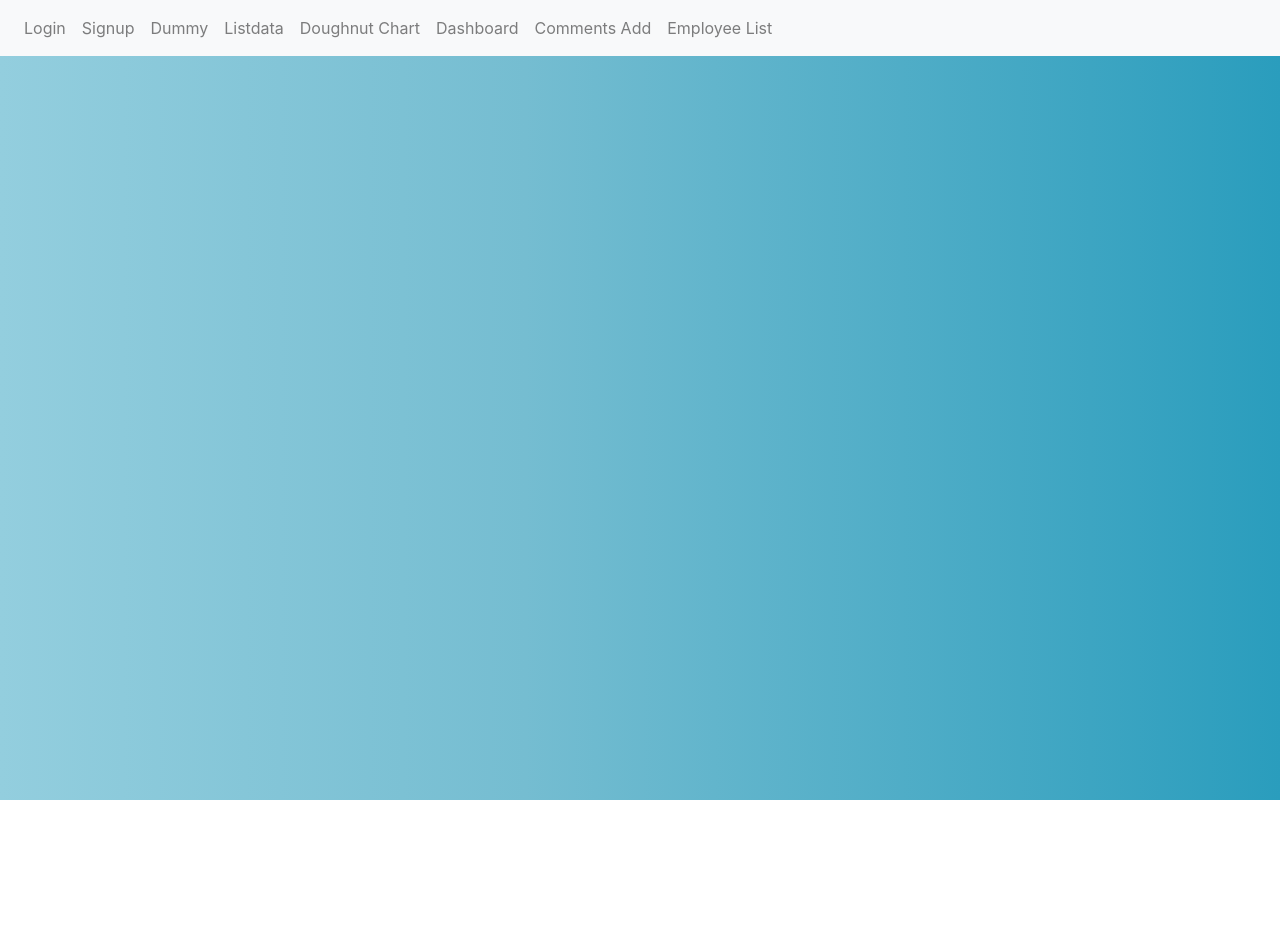
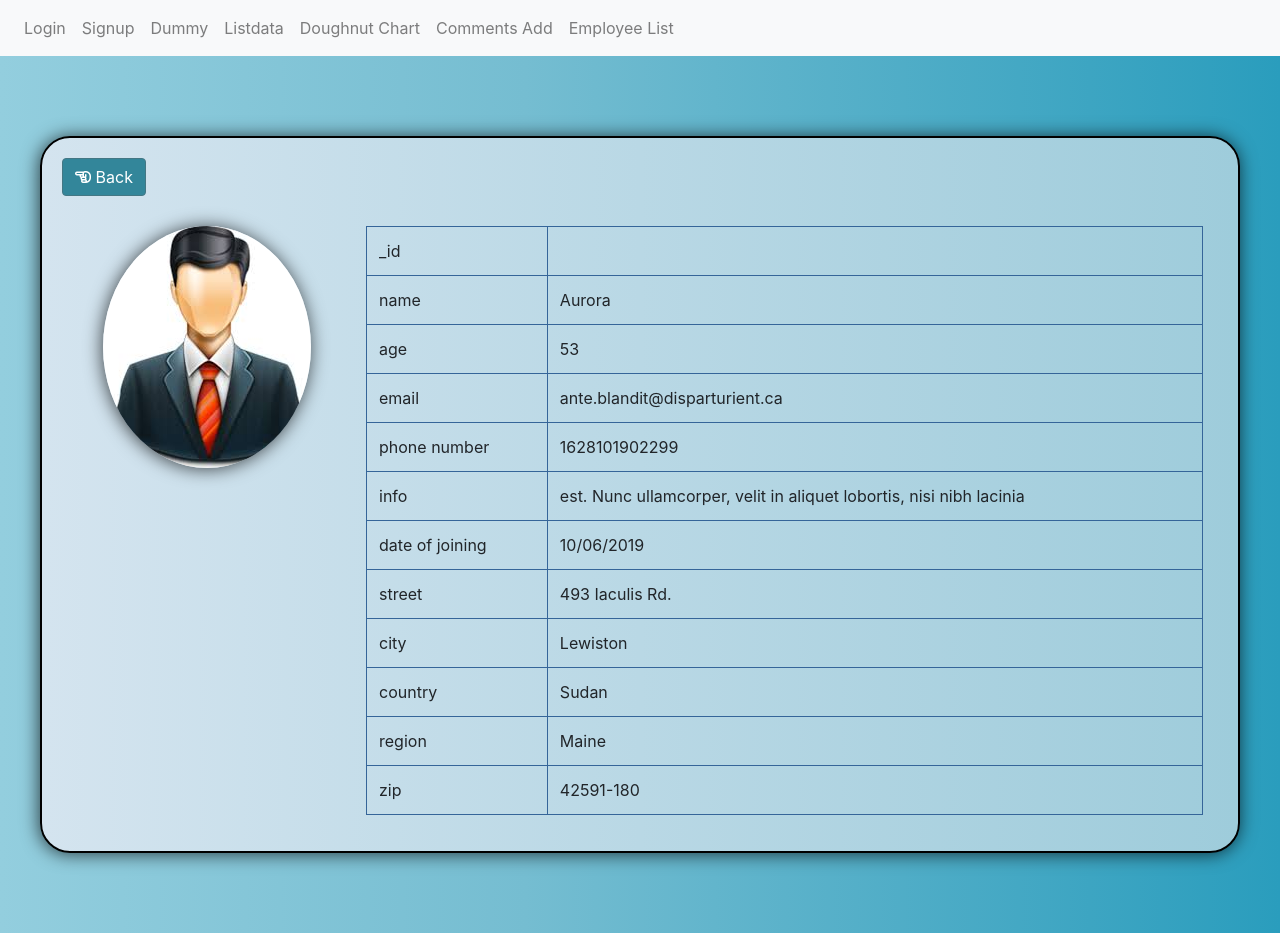
Before and after one commit to manikandanthangam/sample, a React (Create React App) app: page /EmployeeDetails in a window 1280 px wide. Before the commit the page ends 800 px from the top, so only its background shows below. Built offline with nearby package versions, Linux system fonts and the light colour scheme.

Commit message:
list and detail view design

```diff
--- a/src/App.css
+++ b/src/App.css
@@ -20,3 +20,17 @@
 .App-link {
   color: #09d3ac;
 }
+
+.btn-primary {
+  background-color: #33869a !important;
+  border-color: #447784 !important;
+}
+.btn-primary:hover {
+  background-color: #10404c !important;
+}
+.btn-normal {
+  background-color:green !important;
+}
+.btn-active {
+  background-color: red !important;
+}
--- a/src/components/employee/employee.css
+++ b/src/components/employee/employee.css
@@ -1,4 +1,4 @@
-#ListContainer {
+#ListContainer, #ListViewContainer, .profileview-row {
     margin-top: 10%;
     margin-top: 10vh;
     padding: 20px;
@@ -21,7 +21,13 @@
     -moz-box-shadow: -1px 1px 18px 0px rgba(0, 0, 0, 0.7);
     box-shadow: -1px 1px 18px 0px rgba(0, 0, 0, 0.7);
 }
-
+#ListViewContainer, .profileview-container, .profileview-row {
+    max-width:98%;
+    max-height:100%;
+    margin-left:auto;
+    margin-right:auto;
+    margin-bottom:10vh;
+}
 body {
     background: rgba(147, 206, 222, 1);
     background: -moz-linear-gradient(left, rgba(147, 206, 222, 1) 0%, rgba(117, 189, 209, 1) 41%, rgba(42, 157, 189, 1) 100%);
@@ -36,7 +42,59 @@ body {
 .tablelist, .tablelist th, .tablelist td {
     border: solid #356599 1px;
 }
-
 .tablelist thead th {
     border-bottom: solid #356599 2px;
 }
+.employeetable {
+    display:none;
+}
+.profile-content {
+    border: 1px solid #356599;
+    border-radius: 30px 30px 30px 30px;
+    -moz-border-radius: 30px 30px 30px 30px;
+    -webkit-border-radius: 30px 30px 30px 30px;
+    -webkit-box-shadow: -1px 1px 18px 0px rgba(0, 0, 0, 0.7);
+    -moz-box-shadow: -1px 1px 18px 0px rgba(0, 0, 0, 0.7);
+    box-shadow: -1px 1px 18px 0px rgba(0, 0, 0, 0.7);
+    margin-bottom:20px;
+}
+.profile-data {
+    text-align:center;
+    margin-top:10px;
+    margin-bottom:10px;
+}
+.profile-img > img {
+    /* max-width:40%; */
+    border-radius: 30px 30px 30px 30px;
+    -moz-border-radius: 30px 30px 30px 30px;
+    -webkit-border-radius: 30px 30px 30px 30px;
+    border: 0px solid #000000;
+    -webkit-box-shadow: -1px 1px 18px 0px rgba(0, 0, 0, 0.7);
+    -moz-box-shadow: -1px 1px 18px 0px rgba(0, 0, 0, 0.7);
+    box-shadow: -1px 1px 18px 0px rgba(0, 0, 0, 0.7);
+}
+.profileview-img {
+    text-align:center;
+    margin-bottom:20px;
+}
+.profileview-img > img {
+    /* max-width:50%; */
+    margin-left:auto;
+    margin-right:auto;
+    text-align:center;
+    border-radius: 50% 50% 50% 50%;
+    -moz-border-radius: 50% 50% 50% 50%;
+    -webkit-border-radius: 50% 50% 50% 50%;
+    border: 0px solid #000000;
+    -webkit-box-shadow: -1px 1px 18px 0px rgba(0, 0, 0, 0.7);
+    -moz-box-shadow: -1px 1px 18px 0px rgba(0, 0, 0, 0.7);
+    box-shadow: -1px 1px 18px 0px rgba(0, 0, 0, 0.7);
+}
+.profile-view > Link {
+    margin-top:0px;
+}
+.profileview-backlink {
+    clear:both;
+    width:100%;
+    margin-bottom:30px;
+}
--- /dev/null
+++ b/src/components/employee/employee_details.jsx
@@ -0,0 +1,56 @@
+import React, { Component } from 'react';
+import './employee.css';
+import {Link} from 'react-router-dom';
+
+class EmployeeDetails extends Component {
+    render() {
+        let employeeResultData = [{
+            "name": "Aurora",
+            "age": 53,
+            "email": "ante.blandit@disparturient.ca",
+            "date of joining": "10/06/2019",
+            "phone number": "1628101902299",
+            "street": "493 Iaculis Rd.",
+            "city": "Lewiston",
+            "zip": "42591-180",
+            "region": "Maine",
+            "country": "Sudan",
+            "info": "est. Nunc ullamcorper, velit in aliquet lobortis, nisi nibh lacinia",
+            "employeeid": 101
+        }];
+        let employeeData = employeeResultData[0];
+        let employeeLabels = ['_id', 'name', 'age', 'email', 'phone number', 'info', 'date of joining', 'street', 'city', 'country', 'region', 'zip'];
+        let viewProfileData = [];
+        viewProfileData = employeeLabels.map((eachLabel) => {
+            // console.log(employeeData["name"]);
+            return <tr>
+                <td className="profileLabel">{eachLabel}</td>
+                <td className="profileData">{employeeData[eachLabel]}</td>
+            </tr>
+        });
+
+        return (
+            <div className="container profileview-container">
+
+                <div className="row profileview-row">
+                <div className="profileview-backlink">
+                    <Link to={'/EmployeeList'} className="btn btn-primary btn-profileview"><i className="fa fa-hand-o-left"></i> Back</Link>
+                </div>
+                    <div className="col-12 col-sm-12 col-md-12 col-lg-3 profileview-img">
+                        <img className="img-responsive" src="../assets/profile.jpg" alt='profile' title='profile' />
+                    </div>
+                    <div className="col-12 col-sm-12 col-md-12 col-lg-9 profileview-content">
+                        <table className="table table-bordered tablelist">
+                            <tbody>
+                                {viewProfileData}
+                            </tbody>
+                        </table>
+                    </div>
+                </div>
+
+            </div>
+        );
+    }
+}
+
+export default EmployeeDetails;
--- a/src/components/employee/employeelist.jsx
+++ b/src/components/employee/employeelist.jsx
@@ -2,34 +2,36 @@ import React, { Component } from 'react';
 import axios from 'axios';
 import './employee.css';
 import CommonTable from '../../core_components/commontable';
+import { Link } from 'react-router-dom';
 
 class EmployeeList extends Component {
     listData = [];
-    headerData = ['name', 'age', 'email', 'phone number', 'info', 'date of joining', 'street', 'city', 'country', 'region', 'zip']
+    headerData = ['_id', 'name', 'age', 'email', 'phone number', 'info', 'date of joining', 'street', 'city', 'country', 'region', 'zip'];
 
-    constructor(props){
+    constructor(props) {
         super(props);
 
         this.state = {
-            isDataReceived : false,
+            isDataReceived: false,
         }
 
         axios.get("http://localhost:3001/employee").then(
             (response) => {
+
                 // console.log(response);
                 let resultdata = response.data.data;
                 let resultcount = response.data.count;
-                if(resultdata && resultcount > 0){
+                if (resultdata && resultcount > 0) {
                     this.listData = resultdata;
-                    this.setState({isDataReceived : true});
+                    this.setState({ isDataReceived: true });
                 }
             }
         )
-        .catch( function(error){
+            .catch(function (error) {
                 console.log(error);
             }
             )
-        .finally( function(){
+            .finally(function () {
                 //always it will executed
             }
             )
@@ -37,10 +39,39 @@ class EmployeeList extends Component {
 
     }
 
+    viewEmployee(EmpId) {
+        console.log(EmpId);
+    }
+
     render() {
+
+        let tableviewData = [];
+        for (let eachviewData of this.listData) {
+            tableviewData.push(<div className="col-12 col-sm-6 col-md-6 col-lg-3 profile-container">
+                <div className="profile-content">
+                    <div className="profile-data profile-img"><img className="img-responsive" src="../assets/profile.jpg" alt='profile' title='profile' /></div>
+                    <div className="profile-data profile-name">{eachviewData["name"]}</div>
+                    <div className="profile-data profile-view">
+                        <Link to={'/EmployeeDetails'} className="btn btn-primary btn-profileview">View</Link>
+                    </div>
+                </div>
+            </div>);
+        }
+
         return (
-            <div className="container" id="ListContainer">
+            <div className="container" id="ListViewContainer">
                 <div className="row">
+                    {tableviewData}
+                    {/* <div className="col-12 col-sm-6 col-md-6 col-lg-3 profile-container">
+                        <div className="profile-data profile-img"><img src="../assets/profile.jpg" alt='profile' title='profile' /></div>
+                        <div className="profile-data profile-name">Employee name</div>
+                        <div className="profile-data profile-view">
+                            <input type="button" className="btn btn-primary btn-profileview" value="View" />
+                        </div>
+                    </div> */}
+                </div>
+
+                <div className="row employeetable">
                     <CommonTable data={this.listData} header={this.headerData}></CommonTable>
                 </div>
             </div>
--- a/src/components/header/header.jsx
+++ b/src/components/header/header.jsx
@@ -11,7 +11,7 @@ class Header extends Component {
                             <Link to={'/Login'} className="nav-link">Login</Link>
                         </li>
                         <li className="nav-item">
-                            <a className="nav-link" href="/Signup">Signup</a>
+                            <Link to={'/Signup'} className="nav-link">Signup</Link>
                         </li>
                         <li className='nav-item'>
                             <Link to={'/Dummy'} className='nav-link'>Dummy</Link>
@@ -21,9 +21,6 @@ class Header extends Component {
                         </li>
                         <li className="nav-item">
                             <Link to={'/Doughnutchart'} className="nav-link">Doughnut Chart</Link>
-                        </li>
-                        <li className="nav-item">
-                            <Link to={'/Dashboard'} className="nav-link">Dashboard</Link>
                         </li>
                         <li className="nav-item">
                             <Link to={'/CommentsAdd'} className="nav-link">Comments Add</Link>
--- a/src/components/main/main.jsx
+++ b/src/components/main/main.jsx
@@ -8,10 +8,12 @@ import Doughnutchart from '../doughnutchart/doughnutchart';
 import Dashboard from '../dashboard/dashboard';
 import CommentsAdd from '../comments/comments_add';
 import EmployeeList from '../employee/employeelist';
+import EmployeeDetails from '../employee/employee_details';
 class Main extends Component {
     render() {
         return (
             <Switch>
+                <Route exact path='/' component={Dashboard}></Route>
                 <Route path='/Login' component={Login}></Route>
                 <Route path='/Signup' component={Signup}></Route>
                <Route path='/Dummy' component={Dummy}></Route>
@@ -20,6 +22,7 @@ class Main extends Component {
                <Route path='/Dashboard' component={Dashboard}></Route>
                <Route path='/CommentsAdd' component={CommentsAdd}></Route>
                <Route path='/EmployeeList' component={EmployeeList}></Route>
+               <Route path='/EmployeeDetails' component={EmployeeDetails}></Route>
             </Switch>
         );
     }
--- a/src/components/signup/signup.css
+++ b/src/components/signup/signup.css
@@ -1,58 +1,63 @@
 #SignupContainer {
-    margin-top:30%;
-    margin-top:30vh;
-    padding:20px;
-    max-width:700px;
-    background: rgba(212,228,239,1);
-    background: -moz-linear-gradient(left, rgba(212,228,239,1) 0%, rgba(158,204,219,1) 100%);
-    background: -webkit-gradient(left top, right top, color-stop(0%, rgba(212,228,239,1)), color-stop(100%, rgba(158,204,219,1)));
-    background: -webkit-linear-gradient(left, rgba(212,228,239,1) 0%, rgba(158,204,219,1) 100%);
-    background: -o-linear-gradient(left, rgba(212,228,239,1) 0%, rgba(158,204,219,1) 100%);
-    background: -ms-linear-gradient(left, rgba(212,228,239,1) 0%, rgba(158,204,219,1) 100%);
-    background: linear-gradient(to right, rgba(212,228,239,1) 0%, rgba(158,204,219,1) 100%);
-    filter: progid:DXImageTransform.Microsoft.gradient( startColorstr='#d4e4ef', endColorstr='#9eccdb', GradientType=1 );
+    margin-top: 10%;
+    margin-top: 10vh;
+    padding: 20px;
+    max-width: 700px;
+    background: rgba(212, 228, 239, 1);
+    background: -moz-linear-gradient(left, rgba(212, 228, 239, 1) 0%, rgba(158, 204, 219, 1) 100%);
+    background: -webkit-gradient(left top, right top, color-stop(0%, rgba(212, 228, 239, 1)), color-stop(100%, rgba(158, 204, 219, 1)));
+    background: -webkit-linear-gradient(left, rgba(212, 228, 239, 1) 0%, rgba(158, 204, 219, 1) 100%);
+    background: -o-linear-gradient(left, rgba(212, 228, 239, 1) 0%, rgba(158, 204, 219, 1) 100%);
+    background: -ms-linear-gradient(left, rgba(212, 228, 239, 1) 0%, rgba(158, 204, 219, 1) 100%);
+    background: linear-gradient(to right, rgba(212, 228, 239, 1) 0%, rgba(158, 204, 219, 1) 100%);
+    filter: progid:DXImageTransform.Microsoft.gradient( startColorstr='#d4e4ef', endColorstr='#9eccdb', GradientType=1);
+    border-radius: 30px 30px 30px 30px;
+    -moz-border-radius: 30px 30px 30px 30px;
+    -webkit-border-radius: 30px 30px 30px 30px;
+    border: 2px solid #000000;
+    -webkit-box-shadow: -1px 1px 18px 0px rgba(0, 0, 0, 0.7);
+    -moz-box-shadow: -1px 1px 18px 0px rgba(0, 0, 0, 0.7);
+    box-shadow: -1px 1px 18px 0px rgba(0, 0, 0, 0.7);
+}
 
-    border-radius: 30px 30px 30px 30px;
--moz-border-radius: 30px 30px 30px 30px;
--webkit-border-radius: 30px 30px 30px 30px;
-border: 2px solid #000000;
--webkit-box-shadow: -1px 1px 18px 0px rgba(0,0,0,0.7);
--moz-box-shadow: -1px 1px 18px 0px rgba(0,0,0,0.7);
-box-shadow: -1px 1px 18px 0px rgba(0,0,0,0.7);
+body {
+    background: rgba(147, 206, 222, 1);
+    background: -moz-linear-gradient(left, rgba(147, 206, 222, 1) 0%, rgba(117, 189, 209, 1) 41%, rgba(42, 157, 189, 1) 100%);
+    background: -webkit-gradient(left top, right top, color-stop(0%, rgba(147, 206, 222, 1)), color-stop(41%, rgba(117, 189, 209, 1)), color-stop(100%, rgba(42, 157, 189, 1)));
+    background: -webkit-linear-gradient(left, rgba(147, 206, 222, 1) 0%, rgba(117, 189, 209, 1) 41%, rgba(42, 157, 189, 1) 100%);
+    background: -o-linear-gradient(left, rgba(147, 206, 222, 1) 0%, rgba(117, 189, 209, 1) 41%, rgba(42, 157, 189, 1) 100%);
+    background: -ms-linear-gradient(left, rgba(147, 206, 222, 1) 0%, rgba(117, 189, 209, 1) 41%, rgba(42, 157, 189, 1) 100%);
+    background: linear-gradient(to right, rgba(147, 206, 222, 1) 0%, rgba(117, 189, 209, 1) 41%, rgba(42, 157, 189, 1) 100%);
+    filter: progid:DXImageTransform.Microsoft.gradient( startColorstr='#93cede', endColorstr='#2a9dbd', GradientType=1);
+}
 
-}
-body{
-    background: rgba(147,206,222,1);
-    background: -moz-linear-gradient(left, rgba(147,206,222,1) 0%, rgba(117,189,209,1) 41%, rgba(42,157,189,1) 100%);
-    background: -webkit-gradient(left top, right top, color-stop(0%, rgba(147,206,222,1)), color-stop(41%, rgba(117,189,209,1)), color-stop(100%, rgba(42,157,189,1)));
-    background: -webkit-linear-gradient(left, rgba(147,206,222,1) 0%, rgba(117,189,209,1) 41%, rgba(42,157,189,1) 100%);
-    background: -o-linear-gradient(left, rgba(147,206,222,1) 0%, rgba(117,189,209,1) 41%, rgba(42,157,189,1) 100%);
-    background: -ms-linear-gradient(left, rgba(147,206,222,1) 0%, rgba(117,189,209,1) 41%, rgba(42,157,189,1) 100%);
-    background: linear-gradient(to right, rgba(147,206,222,1) 0%, rgba(117,189,209,1) 41%, rgba(42,157,189,1) 100%);
-    filter: progid:DXImageTransform.Microsoft.gradient( startColorstr='#93cede', endColorstr='#2a9dbd', GradientType=1 );
-}
 .alert-danger {
     border-radius: 5px;
     padding-left: 7px;
     padding: 3px 7px 3px 7px;
-    margin-top:3px;
+    margin-top: 3px;
 }
+
 .SubmitBtnContainer {
-    text-align:right;
+    text-align: right;
 }
-.SubmitBtnContainer > .btn {
-    background-color:#33869a;
-    border-color:#447784;
+
+.SubmitBtnContainer>.btn {
+    background-color: #33869a;
+    border-color: #447784;
 }
-.SubmitBtnContainer > .btn:hover {
-    background-color:#10404c;
+
+.SubmitBtnContainer>.btn:hover {
+    background-color: #10404c;
 }
+
 .FormContainer {
-    margin-bottom:0px;
+    margin-bottom: 0px;
 }
+
 @media (max-width: 768px) {
-.btn, .btn-group {
-        width:100%;
-        margin-top:20px;
+    .btn, .btn-group {
+        width: 100%;
+        margin-top: 20px;
     }
 }
```
Also changed, not shown: src/core_components/commontable.jsx (+33 -1 lines), public/assets/profile.jpg (added), src/profile.jpg (added). Lines whose indentation alone changed are shown as unchanged.
